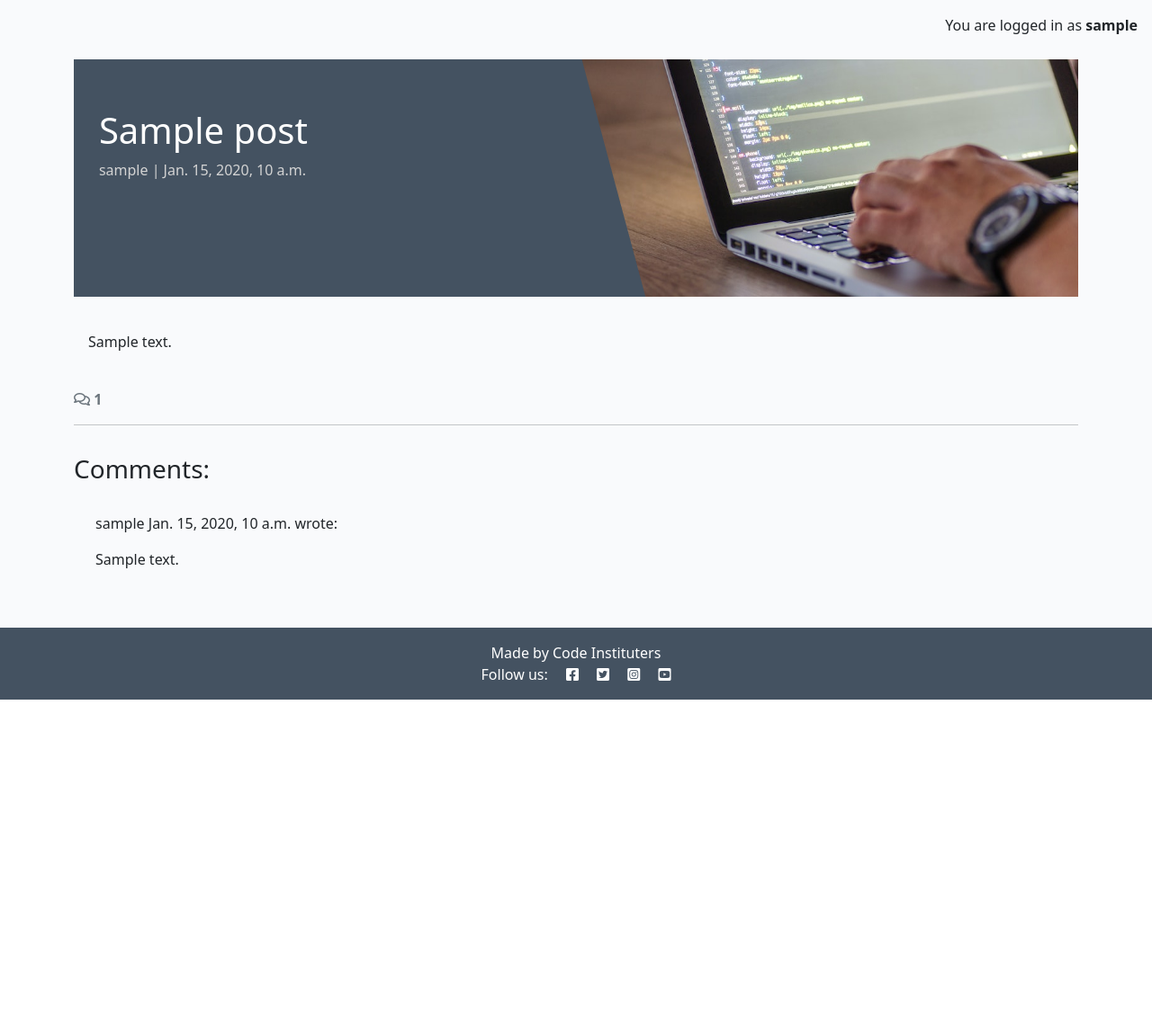
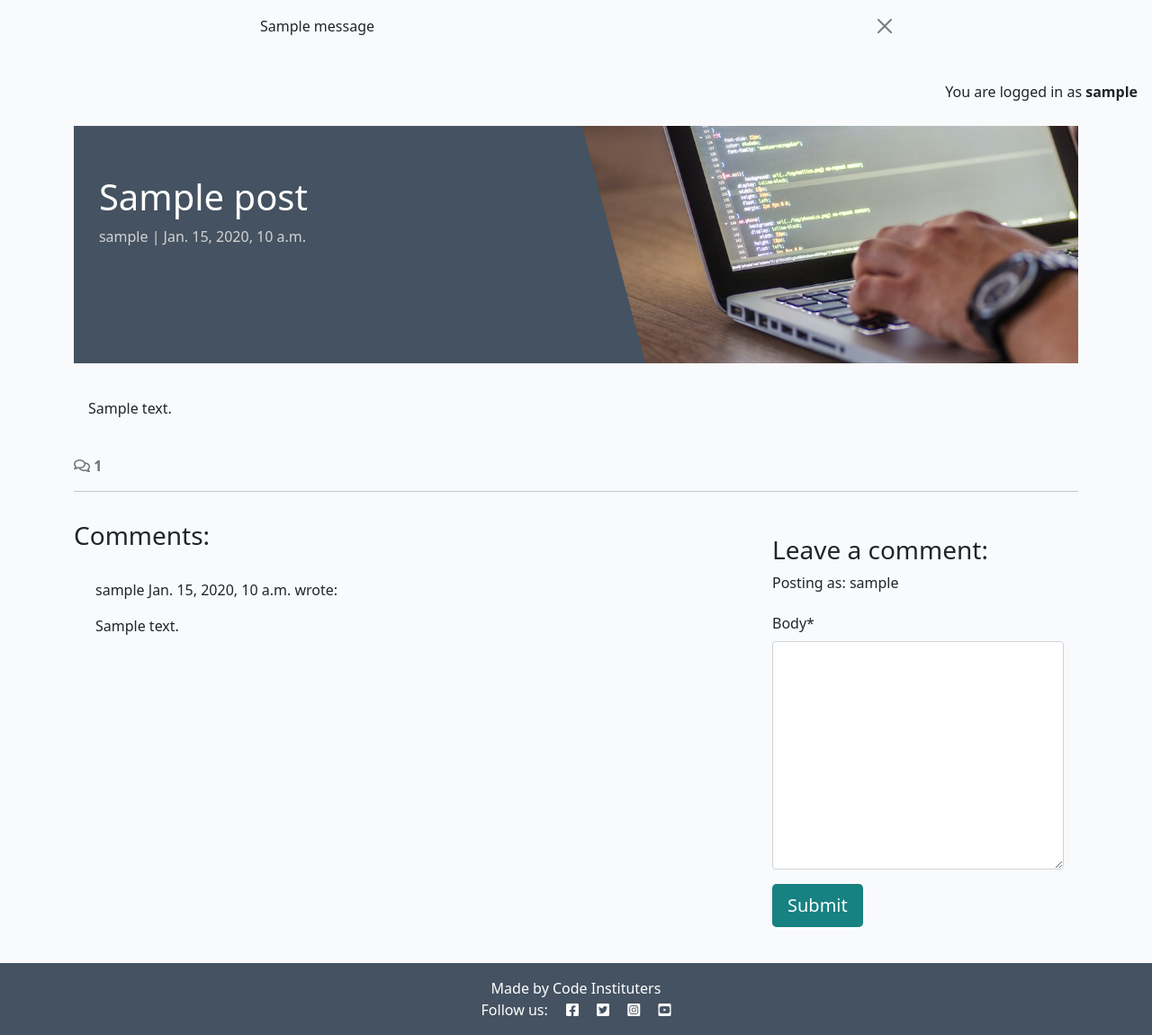
Before and after one commit to merzann/django-blog, a Django app: a page that uses templates/base.html in a window 1280 px wide. Shown: the part 60-1211 px from the top of the page at 90% size. Before the commit the page ends 838 px from the top, so only its background shows below. Run offline with Django 4.2, Linux system fonts and the light colour scheme; a user stored in the database is signed in; tables that the repository leaves empty hold one stand-in row (values such as "Sample post"); one stand-in notice (Sample message) is shown; some libraries are stand-ins or nearby versions.

Commit message:
feat: update post_detail function in views.py to allow users to post a comment for a vlog post, add functionality to display a success message to user in views.py and codestar/base.html

```diff
--- /dev/null
+++ b/blog/forms.py
@@ -0,0 +1,8 @@
+from .models import Comment
+from django import forms
+
+
+class CommentForm(forms.ModelForm):
+    class Meta:
+        model = Comment
+        fields = ('body',)
--- a/blog/templates/blog/post_detail.html
+++ b/blog/templates/blog/post_detail.html
@@ -1,6 +1,8 @@
-{% extends 'base.html' %} {% block content %}
+{% extends 'base.html' %}
 {% load static %}
+{% load crispy_forms_tags %}
 
+{% block content %}
 <div class="masthead">
     <div class="container">
         <div class="row g-0">
@@ -23,7 +25,9 @@
             <div class="card-body">
                 <!-- The post content goes inside the card-text. -->
                 <!-- Use the | safe filter inside the template tags -->
-                <p class="card-text">{{ post.content | safe }}</p>
+                <p class="card-text">
+                    {{ post.content | safe }}
+                </p>
             </div>
         </div>
     </div>
@@ -43,12 +47,10 @@
         <div class="col-md-8 card mb-4  mt-3 ">
             <h3>Comments:</h3>
             <div class="card-body">
-                <!-- We want a for loop inside the empty control tags
-          to iterate through each comment in comments -->
+                <!-- We want a for loop inside the empty control tags to iterate through each comment in comments -->
                 {% for comment in comments %}
-                <div class="p-2 comments
-          {% if not comment.approved and comment.author == user %}
-          faded{% elif not comment.approved %} d-none{% endif %}">
+                <div
+                    class="p-2 comments{% if not comment.approved and comment.author == user %} faded{% elif not comment.approved %} d-none{% endif %}">
                     <p class="font-weight-bold">
                         {{ comment.author }}
                         <span class="font-weight-normal">
@@ -59,15 +61,30 @@
                         {{ comment.body | linebreaks }}
                     </div>
                     {% if not comment.approved and comment.author == user %}
-                    <p class="approval">
-                        This comment is awaiting approval
-                    </p>
+                    <p class="approval">This comment is awaiting approval</p>
                     {% endif %}
                 </div>
                 <!-- Our for loop ends here -->
                 {% endfor %}
             </div>
         </div>
+        <!-- Creating New Comments -->
+        <div class="col-md-4 card mb-4  mt-3 ">
+            <div class="card-body">
+                {% if user.is_authenticated %}
+                <h3>Leave a comment:</h3>
+                <p>Posting as: {{ user.username }}</p>
+                <form id="commentForm" method="post" style="margin-top: 1.3em;">
+                    {{ comment_form | crispy }}
+                    {% csrf_token %}
+                    <button id="submitButton" type="submit" class="btn btn-signup btn-lg">Submit</button>
+                </form>
+                {% else %}
+                <p>Log in to leave a comment</p>
+                {% endif %}
+            </div>
+        </div>
     </div>
 </div>
+
 {% endblock content %}
--- a/blog/views.py
+++ b/blog/views.py
@@ -1,13 +1,14 @@
 from django.shortcuts import render, get_object_or_404
 from django.views import generic
+from django.contrib import messages
 from .models import Post
+from .forms import CommentForm
 
 # class to display all posts on homepage
 class PostList(generic.ListView):
     queryset = Post.objects.all()
     template_name = "blog/index.html"
     paginate_by = 6
-
 
 def post_detail(request, slug):
     """
@@ -22,11 +23,27 @@ def post_detail(request, slug):
 
     :template:`blog/post_detail.html`
     """
-
     queryset = Post.objects.filter(status=1)
     post = get_object_or_404(queryset, slug=slug)
-    comments = post.comments.all().order_by("-created_on")
+    # Fetch only approved comments
+    comments = post.comments.filter(approved=True).order_by("-created_on")
+    # Count approved comments
     comment_count = post.comments.filter(approved=True).count()
+
+    if request.method == "POST":
+        comment_form = CommentForm(data=request.POST)
+        if comment_form.is_valid():
+            comment = comment_form.save(commit=False)
+            comment.author = request.user
+            comment.post = post
+            # Do not approve automatically; leave for admin
+            comment.save()
+            messages.success(
+                request,
+                'Comment submitted and is awaiting admin approval.'
+            )
+    else:
+        comment_form = CommentForm()
 
     return render(
         request,
@@ -35,5 +52,6 @@ def post_detail(request, slug):
             "post": post,
             "comments": comments,
             "comment_count": comment_count,
+            "comment_form": comment_form
         },
-)
+    )
--- a/codestar/settings.py
+++ b/codestar/settings.py
@@ -33,6 +33,8 @@ INSTALLED_APPS = [
     'allauth',
     'allauth.account',
     'allauth.socialaccount',
+    'crispy_forms',
+    'crispy_bootstrap5',
     'django_summernote',
     'blog',
     'about',
@@ -41,6 +43,9 @@ INSTALLED_APPS = [
 SITE_ID = 1
 LOGIN_REDIRECT_URL = '/'
 LOGOUT_REDIRECT_URL = '/'
+
+CRISPY_ALLOWED_TEMPLATE_PACKS = "bootstrap5"
+CRISPY_TEMPLATE_PACK = "bootstrap5"
 
 MIDDLEWARE = [
     'django.middleware.security.SecurityMiddleware',
--- a/requirements.txt
+++ b/requirements.txt
@@ -1,7 +1,9 @@
 asgiref==3.8.1
+crispy-bootstrap5==0.7
 dj-database-url==0.5.0
 Django==4.2.17
 django-allauth==0.57.2
+django-crispy-forms==2.3
 django-summernote==0.8.20.0
 gunicorn==20.1.0
 oauthlib==3.2.2
--- a/templates/base.html
+++ b/templates/base.html
@@ -72,6 +72,20 @@
             </div>
         </div>
     </nav>
+    <!-- displaying Django messages -->
+    <div class="container">
+        <div class="row">
+            <div class="col-md-8 offset-md-2">
+                {% for message in messages %}
+                <div class="alert {{ message.tags }} alert-dismissible
+          fade show" id="msg" role="alert">
+                    {{ message | safe }}
+                    <button type="button" class="btn-close" data-bs-dismiss="alert" aria-label="Close"></button>
+                </div>
+                {% endfor %}
+            </div>
+        </div>
+    </div>
 
     <main class="flex-shrink-0 main-bg">
         <div>
```
